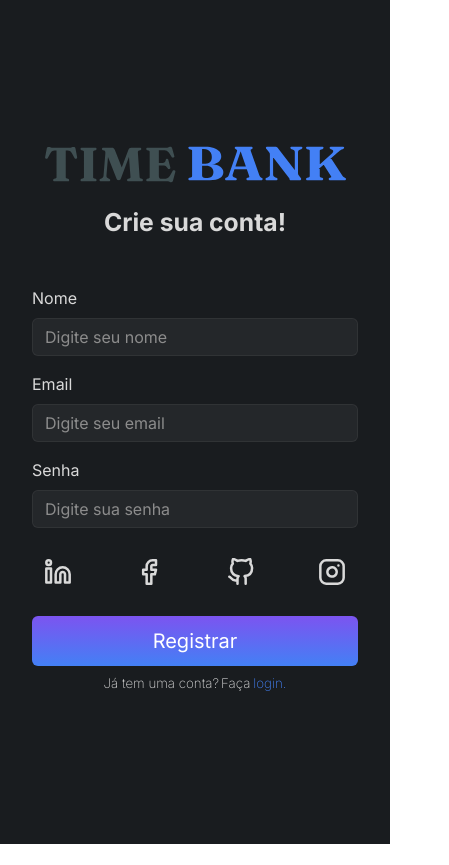
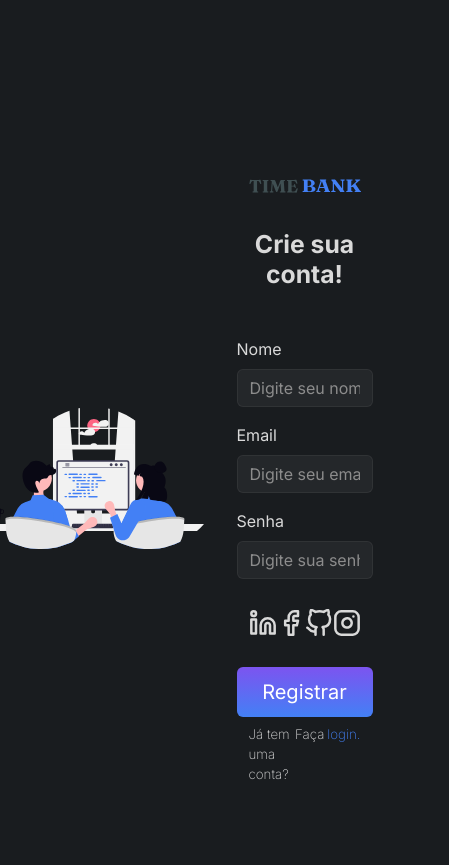
Before and after one commit to gabrielOliv1/frontend_timebank, a React (Vite) app: page /signup in a window 390 px wide. Shown: the whole page, 449 px wide, since content can reach past the window. Before the commit the page ends 844 px from the top, so only its background shows below. Built offline with nearby package versions, Linux system fonts and the light colour scheme.

Commit message:
fix: adjusting the position of forms container for tablet devices

```diff
--- a/src/App.tsx
+++ b/src/App.tsx
@@ -1,7 +1,7 @@
 import { Route, BrowserRouter as Router, Routes } from "react-router-dom"
 import SignupPage from "./pages/Signup"
 import './styles/colors.css';
-
+import './styles/App.css';
 
 function App() {
   return (
--- /dev/null
+++ b/src/components/SignupForm.tsx
@@ -0,0 +1,73 @@
+import { useState } from "react"
+import { signupUser } from "../api/auth"
+import { Button, Container, Form } from "react-bootstrap"
+import { Link } from "react-router-dom"
+import '../styles/Signup.css';
+import linkedinIcon from '../assets/Linkedin.svg';
+import facebookIcon from '../assets/Facebook.svg';
+import githubIcon from '../assets/Github.svg';
+import instagramIcon from '../assets/Instagram.svg';
+import timebank from '../assets/Timebank.svg';
+
+export default function SignupForm() {
+    const [name, setName] = useState('')
+    const [email, setEmail] = useState('')
+    const [password, setPassword] = useState('')
+
+    const handleSignup = async () => {
+        try {
+            const data = await signupUser(name, email, password)
+            alert('Usuário registrado com sucesso!')
+
+            console.log(data)
+        } catch (error) {
+            alert(error)
+        }
+    }
+
+    return (
+        <Container className="form-container">
+            <Container className="upper-container">
+                <img style={{ width: "100%", height: "60px"}}src={timebank} alt="Timebank logo" />
+                <h2 className="headline">Crie sua conta!</h2>
+            </Container>
+            <Form>
+                <Form.Group className="mb-3">
+                    <Form.Label className="text">Nome</Form.Label>
+                    <Form.Control className="placeholder-text" type="text"
+                                    placeholder="Digite seu nome"
+                                    value={name}
+                                    onChange={(e) => setName(e.target.value)}>
+                    </Form.Control>
+                </Form.Group>
+                <Form.Group className="mb-3">
+                    <Form.Label className="text">Email</Form.Label>
+                    <Form.Control className="placeholder-text" type="email"
+                                    placeholder="Digite seu email"
+                                    value={email}
+                                    onChange={(e) => setEmail(e.target.value)}>
+                    </Form.Control>
+                </Form.Group>
+                <Form.Group className="mb-3">
+                    <Form.Label className="text">Senha</Form.Label>
+                    <Form.Control className="placeholder-text" type="password"
+                                    placeholder="Digite sua senha"
+                                    value={password}
+                                    onChange={(e) => setPassword(e.target.value)}>
+                    </Form.Control>
+                </Form.Group>
+                <Container className="social-icons-container">
+                    <img src={linkedinIcon} alt="Ícone Linkedin" className="social-icon" />
+                    <img src={facebookIcon} alt="Ícone Facebook" className="social-icon" />
+                    <img src={githubIcon} alt="Ícone Github" className="social-icon" />
+                    <img src={instagramIcon} alt="Ícone Instagram" className="social-icon" />
+                </Container>
+                <Button className="register-btn" onClick={handleSignup}>Registrar</Button>
+            </Form>
+            <Container className="container-login mt-2">
+                <p>Já tem uma conta?</p>
+                <Link to="/login" className="login-link">Faça <span className="login-text">login.</span></Link>
+            </Container>
+        </Container>
+    )
+}
--- a/src/pages/Signup.tsx
+++ b/src/pages/Signup.tsx
@@ -1,75 +1,30 @@
-import { useState } from "react"
-import { signupUser } from "../api/auth"
-import { Button, Container, Form } from "react-bootstrap"
-import { Link } from "react-router-dom"
-import '../styles/Signup.css';
-import linkedinIcon from '../assets/Linkedin.svg';
-import facebookIcon from '../assets/Facebook.svg';
-import githubIcon from '../assets/Github.svg';
-import instagramIcon from '../assets/Instagram.svg';
-import timebank from '../assets/Timebank.svg';
+import SignupForm from "../components/SignupForm";
+import { Container, Navbar } from "react-bootstrap";
+import pairProgramming from '../assets/Pair-programming.svg';
 
 export default function SignupPage() {
-    const [name, setName] = useState('')
-    const [email, setEmail] = useState('')
-    const [password, setPassword] = useState('')
-
-    const handleSignup = async () => {
-        try {
-            const data = await signupUser(name, email, password)
-            alert('Usuário registrado com sucesso!')
-
-            console.log(data)
-        } catch (error) {
-            alert(error)
-        }
-    }
-
     return (
-        <Container fluid className="body">
-            <Container className="form-container">
-                <Container className="upper-container">
-                    <img style={{ width: "100%", height: "60px"}}src={timebank} alt="Timebank logo" />
-                    <h2 className="headline">Crie sua conta!</h2>
-                </Container>
-                <Form>
-                    <Form.Group className="mb-3">
-                        <Form.Label className="text">Nome</Form.Label>
-                        <Form.Control className="placeholder-text" type="text"
-                                        placeholder="Digite seu nome"
-                                        value={name}
-                                        onChange={(e) => setName(e.target.value)}>
-                        </Form.Control>
-                    </Form.Group>
-                    <Form.Group className="mb-3">
-                        <Form.Label className="text">Email</Form.Label>
-                        <Form.Control className="placeholder-text" type="email"
-                                        placeholder="Digite seu email"
-                                        value={email}
-                                        onChange={(e) => setEmail(e.target.value)}>
-                        </Form.Control>
-                    </Form.Group>
-                    <Form.Group className="mb-3">
-                        <Form.Label className="text">Senha</Form.Label>
-                        <Form.Control className="placeholder-text" type="password"
-                                        placeholder="Digite sua senha"
-                                        value={password}
-                                        onChange={(e) => setPassword(e.target.value)}>
-                        </Form.Control>
-                    </Form.Group>
-                    <Container className="social-icons-container">
-                        <img src={linkedinIcon} alt="Ícone Linkedin" className="social-icon" />
-                        <img src={facebookIcon} alt="Ícone Facebook" className="social-icon" />
-                        <img src={githubIcon} alt="Ícone Github" className="social-icon" />
-                        <img src={instagramIcon} alt="Ícone Instagram" className="social-icon" />
-                    </Container>
-                    <Button className="register-btn" onClick={handleSignup}>Registrar</Button>
-                </Form>
-                <Container className="container-login mt-2">
-                    <p>Já tem uma conta?</p>
-                    <Link to="/login" className="login-link">Faça <span className="login-text">login.</span></Link>
-                </Container>
-            </Container>
+        <Container fluid style={{ display: "flex", flexDirection: "column", gap: "76px" }}>
+            <Navbar />
+            <div style={{
+                display: "flex",
+                flexDirection: "row",
+                justifyContent: "space-between",
+                alignItems: "center",
+                width: "100%",
+                padding: "2rem"
+            }}>
+                <img
+                    style={{
+                        maxWidth: "219px",
+                        height: "auto",
+                        objectFit: "contain"
+                    }}
+                    src={pairProgramming}
+                    alt="Pair Programming"
+                />
+                <SignupForm />
+            </div>
         </Container>
     )
 }
--- /dev/null
+++ b/src/styles/App.css
@@ -0,0 +1,19 @@
+body {
+    background-color: var(--eerie-black);
+    width: 100%;
+    min-height: 100vh;
+    display: flex;
+    flex-direction: column;
+    align-items: center;
+    padding: 0;
+    margin: 0;
+    box-sizing: border-box;
+    font-family: 'Inter', sans-serif;
+}
+
+@media (min-width: 744px) {
+    #root {
+        height: 100%;
+        width: 100%;
+    }
+}
--- a/src/styles/Signup.css
+++ b/src/styles/Signup.css
@@ -1,17 +1,3 @@
-.body {
-    background-color: #191C1F;
-    width: 100%;
-    min-height: 100vh;
-    display: flex;
-    flex-direction: column;
-    justify-content: center;
-    align-items: center;
-    padding: 0;
-    margin: 0;
-    box-sizing: border-box;
-    font-family: 'Inter', sans-serif;
-}
-
 .form-container {
     padding: 2rem;
     width: 100%;
@@ -108,3 +94,9 @@
     color: var(--azure);
     margin-left: 3px;
 }
+
+@media (min-width: 744px) {
+    .form-container {
+        max-width: 356px;
+    }
+}
```
Also changed, not shown: src/components/Navbar.tsx (added, +24 -0 lines), src/assets/Pair-programming.svg (added).
